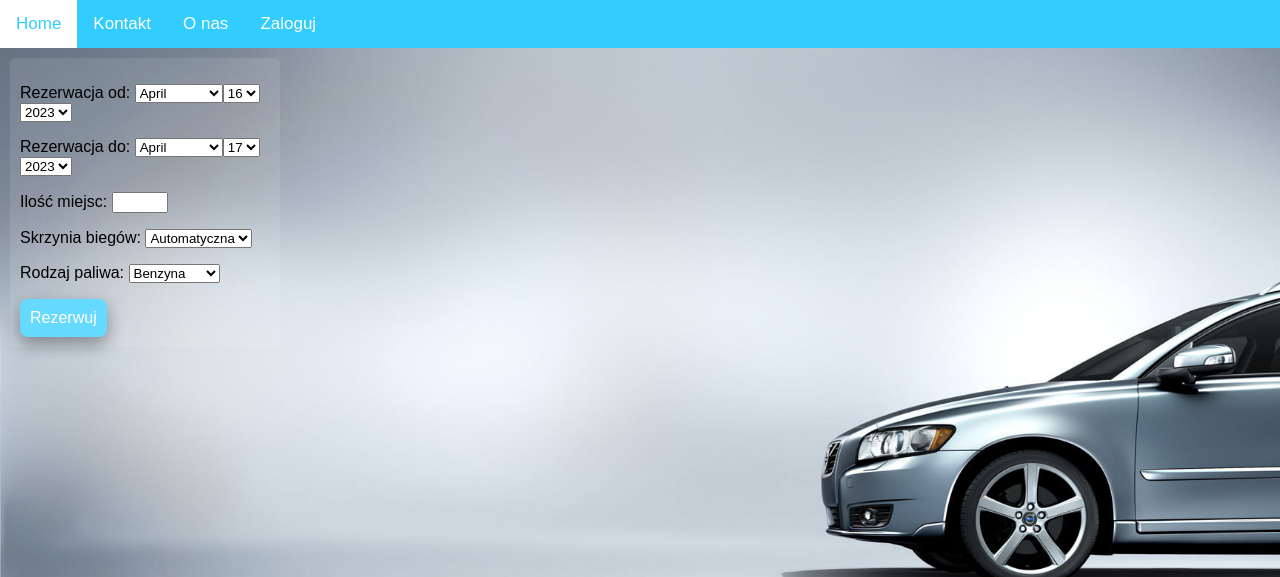
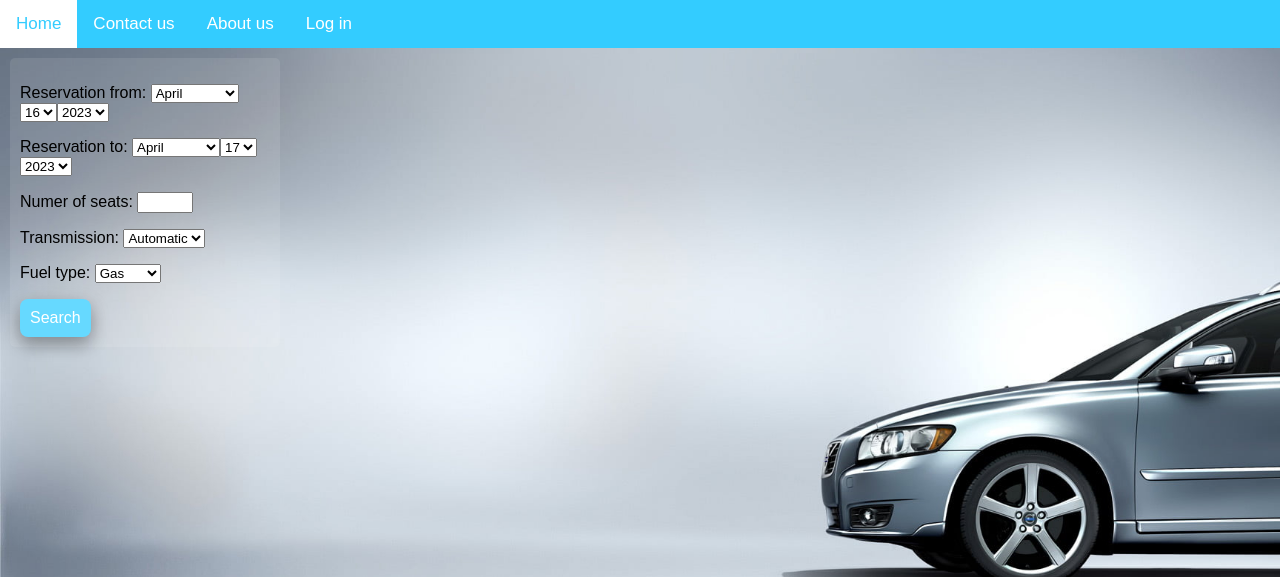
Before and after one commit to djzib0/car_rental_app, a Django app: page / in a window 1280 px wide. Shown: the top 577 px of the page. Run offline with Django 3.2, Linux system fonts and the light colour scheme.

Commit message:
change language from Polish to English

```diff
--- a/django_project/car_rental/forms.py
+++ b/django_project/car_rental/forms.py
@@ -9,26 +9,26 @@ from django.contrib.admin.widgets import AdminDateWidget
 
 class ReservationForm(forms.Form):
     TRANSMISSION = [
-        ('AUT', 'Automatyczna'),
-        ('MAN', 'Manualna'),
+        ('AUT', 'Automatic'),
+        ('MAN', 'Manual'),
     ]
 
     FUEL = [
-        ('GAS', 'Benzyna'),
+        ('GAS', 'Gas'),
         ('DIE', 'Diesel'),
         ('LPG', 'LPG'),
-        ('ELE', 'Elektryczny'),
-        ('HYB', 'Hybryda'),
+        ('ELE', 'Electric'),
+        ('HYB', 'Hybrid'),
     ]
 
     today = datetime.date.today()
     tomorrow = datetime.date.today() + datetime.timedelta(days=1)
     model = Reservation
-    reservation_from = forms.DateField(widget=forms.SelectDateWidget, initial=today, label='Rezerwacja od:')
-    reservation_to = forms.DateField(widget=forms.SelectDateWidget, initial=tomorrow, label='Rezerwacja do:')
-    car_seats = forms.IntegerField(min_value=2, max_value=10, label='Ilość miejsc')
-    car_transmission = forms.ChoiceField(choices=TRANSMISSION, label='Skrzynia biegów')
-    car_fuel = forms.ChoiceField(choices=FUEL, label='Rodzaj paliwa')
+    reservation_from = forms.DateField(widget=forms.SelectDateWidget, initial=today, label='Reservation from:')
+    reservation_to = forms.DateField(widget=forms.SelectDateWidget, initial=tomorrow, label='Reservation to:')
+    car_seats = forms.IntegerField(min_value=2, max_value=10, label='Numer of seats')
+    car_transmission = forms.ChoiceField(choices=TRANSMISSION, label='Transmission')
+    car_fuel = forms.ChoiceField(choices=FUEL, label='Fuel type')
     labels = ['text']
 
     def clean(self):
@@ -37,37 +37,11 @@ class ReservationForm(forms.Form):
         reservation_from = cleaned_data.get('reservation_from')
         reservation_to = cleaned_data.get('reservation_to')
         if reservation_to <= reservation_from:
-            raise  forms.ValidationError("Data końcowa musi być późniejsza niż początkowa.")
+            raise  forms.ValidationError("End date must be greater than start date.")
         if reservation_from < today:
-            raise forms.ValidationError("Ustaw rozpoczęcia od dzisiejszego dnia lub późniejszej daty.")
+            raise forms.ValidationError("Choose today date or greater.")
         if reservation_to <= today:
-            raise forms.ValidationError("Data zakończenia najmu musi być późniejsza niż dzisiaj.")
+            raise forms.ValidationError("End date must be greater than today date.")
         car_seats = cleaned_data.get('car_seats')
         car_transmission = cleaned_data.get('car_transmission')
         car_fuel = cleaned_data.get('car_fuel')
-
-
-# <form method="post" novalidate>
-#   {% csrf_token %}
-#   {{ form.non_field_errors }}
-#   {% for hidden_field in form.hidden_fields %}
-#     {{ hidden_field.errors }}
-#     {{ hidden_field }}
-#   {% endfor %}
-#   <table border="1">
-#     {% for field in form.visible_fields %}
-#       <tr>
-#         <th>{{ field.label_tag }}</th>
-#         <td>
-#           {{ field.errors }}
-#           {{ field }}
-#           {{ field.help_text }}
-#         </td>
-#       </tr>
-#     {% endfor %}
-#   </table>
-#   <button type="submit">Submit</button>
-# </form>
-
-# <label for="lname">Last name:</label><br>
-# <input type="text" id="lname" name="lname">
--- a/django_project/car_rental/templates/base.html
+++ b/django_project/car_rental/templates/base.html
@@ -11,12 +11,12 @@
 <body>
   <div class="topnav">
     <a href="{% url 'car_rental:index' %}">Home</a>
-    <a href="#contact">Kontakt</a>
-    <a href="#about">O nas</a>
+    <a href="#contact">Contact us</a>
+    <a href="#about">About us</a>
     {% if user.is_authenticated %}
-      <a href="#login">Witaj {{ user }}</a>
+      <a href="#login">Hello {{ user }}</a>
     {% else %}
-      <a href="#login">Zaloguj</a>
+      <a href="#login">Log in</a>
     {% endif %}
   </div>
   {% block content %} {% endblock %}
--- a/django_project/car_rental/templates/empty.html
+++ b/django_project/car_rental/templates/empty.html
@@ -2,8 +2,8 @@
 
 {% block content %}
 <div class="header">
-  <p>Dziękujemy za złożenie zamówienia.</p>
-  <p>Tutaj możesz podejrzeć swoje zamówienia.</p>
+  <p>Thank you for placing an order.</p>
+  <p>You can check your order details here.</p>
 </div>
 
 {% endblock %}
--- a/django_project/car_rental/templates/index.html
+++ b/django_project/car_rental/templates/index.html
@@ -6,7 +6,7 @@
   <form action="{% url 'car_rental:index' %}" method='post'>
     {% csrf_token %}
     {{ form.as_p }}
-    <button name="submit" class="button1">Rezerwuj</button>
+    <button name="submit" class="button1">Search</button>
   </form>
 </div>
 
```
Also changed, not shown: django_project/car_rental/templates/available_cars.html (+7 -7 lines), django_project/car_rental/templates/booking.html (+9 -9 lines), django_project/car_rental/templates/car_detail.html (+7 -7 lines), django_project/db.sqlite3.
